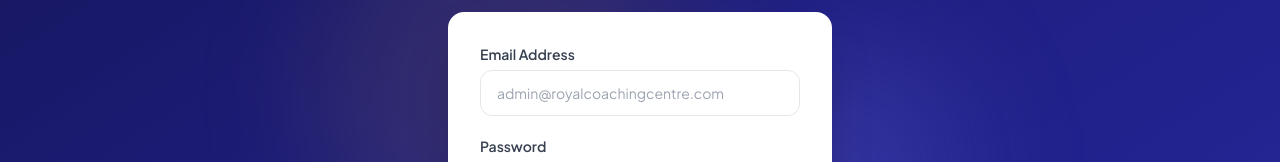
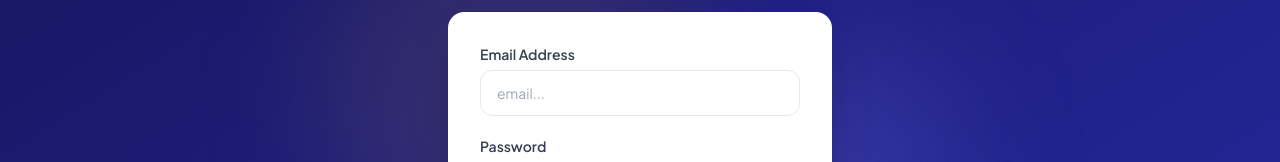
Before and after one commit to servyyai-alt/Royal-challenge-coaching-FE, a React (Vite) app: page /admin/login in a window 1280 px wide. Shown: the part 302-464 px from the top of the page. Built offline with nearby package versions, Linux system fonts and the light colour scheme; no server answers.

Commit message:
placeholder updated

```diff
--- a/src/pages/admin/AdminLoginPage.jsx
+++ b/src/pages/admin/AdminLoginPage.jsx
@@ -44,7 +44,7 @@ export default function AdminLoginPage() {
             <div>
               <label className="label">Email Address</label>
               <input type="email" value={form.email} onChange={e => setForm(p => ({ ...p, email: e.target.value }))}
-                placeholder="admin@royalcoachingcentre.com" className="input" required />
+                placeholder="email..." className="input" required />
             </div>
             <div>
               <label className="label">Password</label>
```
